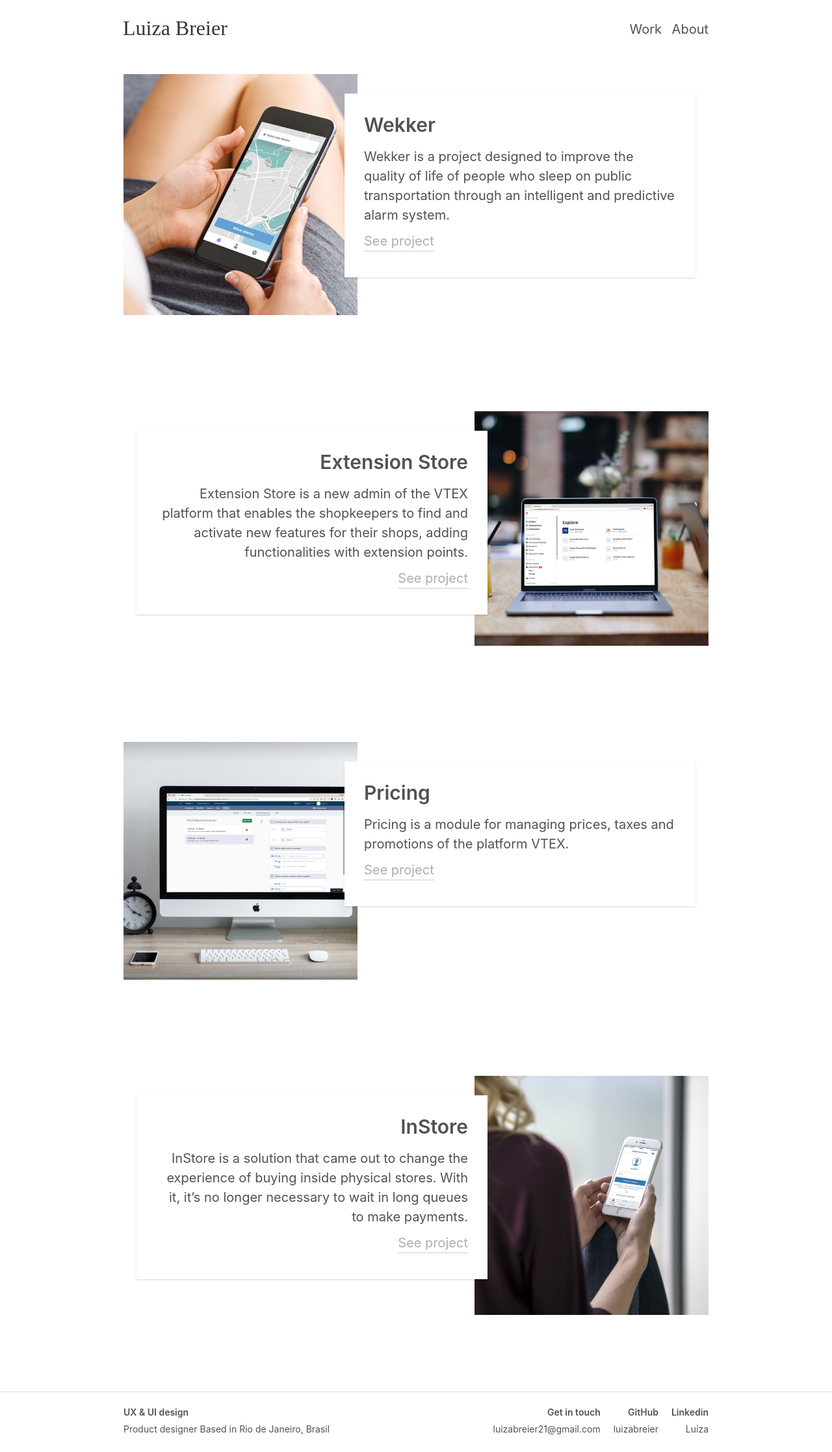
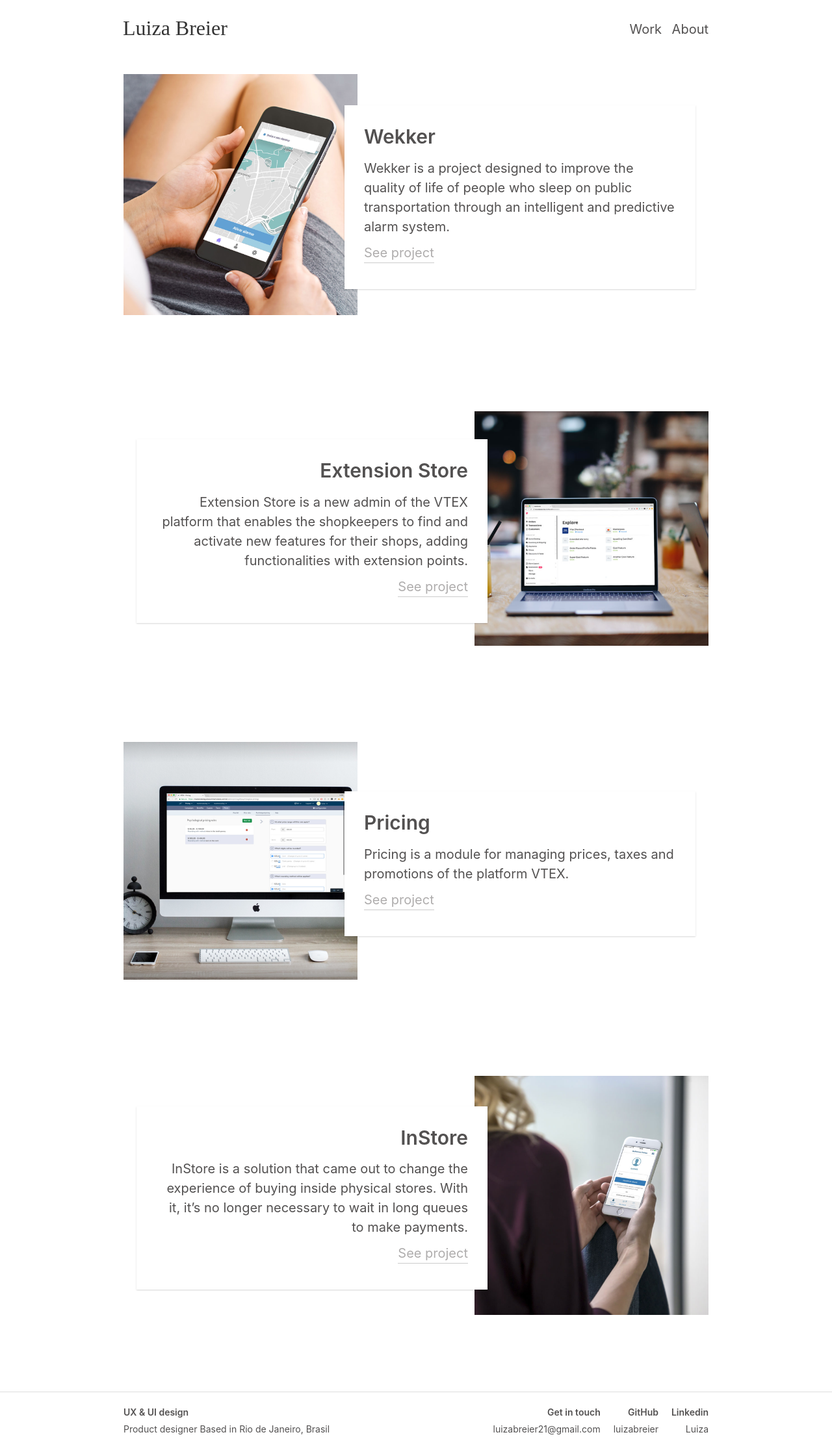
Before and after one commit to luizabreier/portfolio, a Jekyll site: the page built from index.html, in a window 1280 px wide. Shown: the whole page at 65% size. Built offline with Jekyll 4.4.1, drawn with Linux system fonts in a browser that asks for light colours; the list of posts is cut into pages by our own code.

Commit message:
Fix home posts alignment

```diff
--- a/_sass/_home.scss
+++ b/_sass/_home.scss
@@ -9,21 +9,16 @@
   position: relative;
   width: 100%;
   margin: 0 auto;
-  overflow: hidden;
+  display: flex;
+  align-items: center;
 }
 
 .card {
   position: relative;
-  float: right;
   width: 60%;
 }
 
-.link {
-  color: #afadad;
-}
-
 .cover {
-  float: left;
   width: 40%;
 }
 
@@ -32,38 +27,29 @@
   box-shadow: 0 1px 2px 0 rgba(0, 0, 0, 0.16);
   padding: 1.5rem;
   display: inline-block;
-  position: absolute;
-  top: 3rem;
   width: 100%;
+  position: relative;
 }
 
 .post:nth-child(odd) {
-  & .cover {
-    float: left;
-  }
-
   & .box {
     left: -20px
-  }
-
-  &  .card {
-    float: right;
   }
 }
 
 .post:nth-child(even) {
-  & .cover {
-    float: right;
-  }
-
-  &  .card {
-    float: left;
+  & .wrapper {
+    flex-direction: row-reverse;
   }
 
   & .box {
     text-align: right;
     right: -20px
   }
+}
+
+.link {
+  color: #afadad;
 }
 
 .projects-link {
@@ -84,8 +70,11 @@
   .posts .post {
     margin-bottom: 2em;
 
+    & .wrapper {
+      flex-direction: column;
+    }
+
     & .cover {
-      float: none;
       width: 100%;
     }
 
@@ -94,7 +83,6 @@
     }
 
     & .card {
-      float: none;
       width: 100%;
     }
 
@@ -105,6 +93,7 @@
       top: auto;
       text-align: left;
       padding: 0;
+      box-shadow: none;
     }
   }
 }
```
